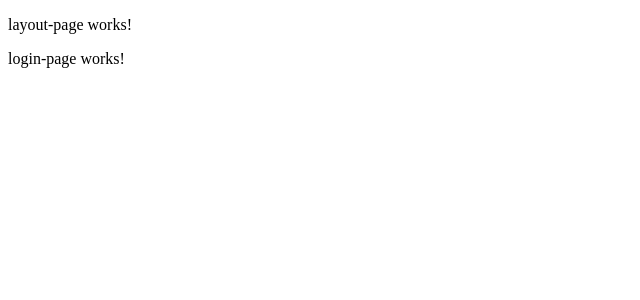
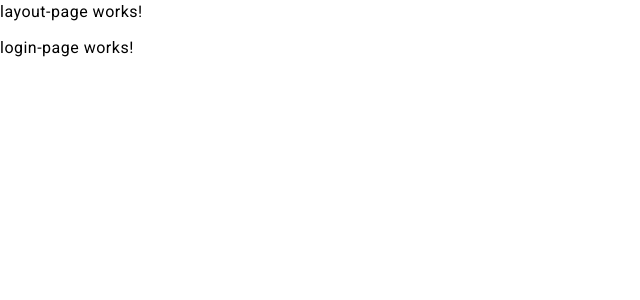
Before and after one commit to Githubsacri27/AngularHeroesApp, an Angular app: page /auth/login in a window 1280 px wide. Shown: the top 300 px of the page, without its empty margins (0-640 px from the left). Built offline with nearby package versions, Linux system fonts and the light colour scheme.

Commit message:
install angular material ui

```diff
--- a/angular.json
+++ b/angular.json
@@ -37,6 +37,7 @@
               }
             ],
             "styles": [
+              "@angular/material/prebuilt-themes/azure-blue.css",
               "src/styles.css"
             ],
             "scripts": [],
@@ -100,6 +101,7 @@
               }
             ],
             "styles": [
+              "@angular/material/prebuilt-themes/azure-blue.css",
               "src/styles.css"
             ],
             "scripts": []
--- a/package.json
+++ b/package.json
@@ -12,10 +12,12 @@
   "private": true,
   "dependencies": {
     "@angular/animations": "^18.1.0",
+    "@angular/cdk": "^18.2.0",
     "@angular/common": "^18.1.0",
     "@angular/compiler": "^18.1.0",
     "@angular/core": "^18.1.0",
     "@angular/forms": "^18.1.0",
+    "@angular/material": "^18.2.0",
     "@angular/platform-browser": "^18.1.0",
     "@angular/platform-browser-dynamic": "^18.1.0",
     "@angular/platform-server": "^18.1.0",
--- a/src/app/app.module.ts
+++ b/src/app/app.module.ts
@@ -1,9 +1,11 @@
 import { NgModule } from '@angular/core';
 import { BrowserModule, provideClientHydration } from '@angular/platform-browser';
+import { provideAnimationsAsync } from '@angular/platform-browser/animations/async';
 
 import { AppRoutingModule } from './app-routing.module';
 import { AppComponent } from './app.component';
 import { SharedModule } from './shared/shared.module';
+
 
 @NgModule({
   declarations: [
@@ -15,7 +17,8 @@
     SharedModule,
   ],
   providers: [
-    provideClientHydration()
+    provideClientHydration(),
+    provideAnimationsAsync()
   ],
   bootstrap: [AppComponent]
 })
--- a/src/index.html
+++ b/src/index.html
@@ -6,8 +6,10 @@
   <base href="/">
   <meta name="viewport" content="width=device-width, initial-scale=1">
   <link rel="icon" type="image/x-icon" href="favicon.ico">
+  <link href="https://fonts.googleapis.com/css2?family=Roboto:wght@300;400;500&display=swap" rel="stylesheet">
+  <link href="https://fonts.googleapis.com/icon?family=Material+Icons" rel="stylesheet">
 </head>
-<body>
+<body class="mat-typography">
   <app-root></app-root>
 </body>
 </html>
--- a/src/styles.css
+++ b/src/styles.css
@@ -1 +1,4 @@
 /* You can add global styles to this file, and also import other style files */
+
+html, body { height: 100%; }
+body { margin: 0; font-family: Roboto, "Helvetica Neue", sans-serif; }
```
Also changed, not shown: 1 other file (tests, documents, lock files or other folders).
